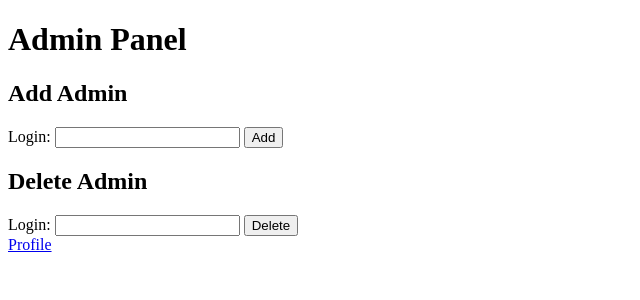
After one commit to Xpanutel/php.online-store, a PHP site: page /app/views/admin.php in a window 1280 px wide. The commit adds this page. Shown: the top 300 px of the page, without its empty margins (0-640 px from the left). Run offline with PHP 8.4, Linux system fonts and the light colour scheme.

Commit message:
update admin panel

```diff
--- a/app/controllers/UserController.php
+++ b/app/controllers/UserController.php
@@ -1,4 +1,5 @@
 <?php
+session_start();
 require_once $_SERVER['DOCUMENT_ROOT'] . '/app/models/User.php';
 
 class UserController {
@@ -30,9 +31,8 @@ class UserController {
             $userpassword = $_POST['password'];
 
             if ($this->userModel->UserLogin($userlogin, $userlogin, $userpassword)) {
-                echo "Авторизация успешна!";
+                $_SESSION['userlogin'] = $userlogin;
                 header('Location: /profile');
-                exit;
             } else {
                 echo "Неверный логин или пароль.";
             }
--- a/app/models/User.php
+++ b/app/models/User.php
@@ -1,6 +1,5 @@
 <?php
 session_start();
-
 class User {
     private $db;
 
--- /dev/null
+++ b/app/views/admin.php
@@ -0,0 +1,25 @@
+<!DOCTYPE html>
+<html>
+<head>
+    <title>Admin Panel</title>
+</head>
+<body>
+    <h1>Admin Panel</h1>
+
+    <h2>Add Admin</h2>
+    <form method="post" action="/admin/addAdmin">
+        <label for="login">Login:</label>
+        <input type="text" name="login" id="login" required>
+        <button type="submit">Add</button>
+    </form>
+
+    <h2>Delete Admin</h2>
+    <form method="post" action="/admin/deleteAdmin">
+        <label for="login">Login:</label>
+        <input type="text" name="login" id="login" required>
+        <button type="submit">Delete</button>
+    </form>
+
+    <a href="/profile">Profile</a>
+</body>
+</html>
--- a/app/views/login.php
+++ b/app/views/login.php
@@ -1,3 +1,4 @@
+<?php session_start(); ?>
 <!DOCTYPE html>
 <html>
 <head>
@@ -13,6 +14,11 @@
     <input type="password" id="password" name="password" required><br>
 
     <input type="submit" value="Войти">
+
+    <?php if (isset($_SESSION['success_message'])): ?>
+    <div class="success-message"><?php echo $_SESSION['success_message']; ?></div>
+    <?php unset($_SESSION['success_message']); ?>
+    <?php endif; ?>
   </form>
 </body>
 </html>
--- a/index.php
+++ b/index.php
@@ -1,5 +1,5 @@
 <?php
-
+session_start();
 require_once 'config/database.php';
 
 // Массив маршрутов с регулярными выражениями
@@ -41,15 +41,13 @@ if ($matchedRoute) {
     } elseif (method_exists($controller, 'login') && $requestUri === '/login') {
         $controller->login();
     } elseif (method_exists($controller, 'admin') && $requestUri === '/admin') {
-        $controller->checkAdminAccess();
+        $controller->index();
     } else {
         header('HTTP/1.0 404 Not Found');
         echo "Страница не найдена";
     }
-
 } else {
     header('HTTP/1.0 404 Not Found');
     echo "Страница не найдена";
 }
-
 ?>
```
Also changed, not shown: app/controllers/AdminController.php (+36 -1 lines).
